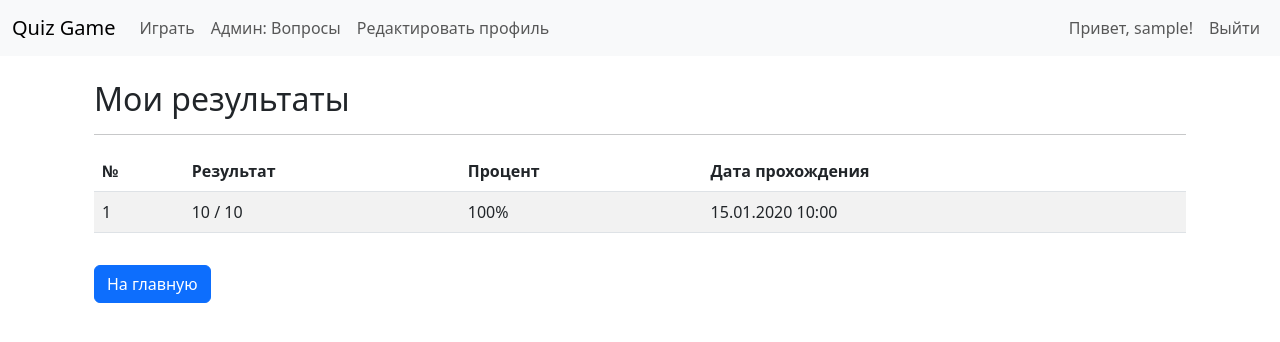
After one commit to bekrahoon/Quiz, a Django app: page /results/ in a window 1280 px wide. The commit adds this page. Shown: the top 342 px of the page. Run offline with Django 5.2, Linux system fonts and the light colour scheme; a user stored in the database is signed in; tables that the repository leaves empty hold one stand-in row (values such as "Sample post").

Commit message:
Add user results history feature
- Add result_list view and template to display user quiz history
- Add 'My Results' button on home page for authenticated users
- Update QuizResultView to save results to database
- Add result_list URL pattern
- Display results with score, percentage, and date in table format

```diff
--- a/quiz/urls.py
+++ b/quiz/urls.py
@@ -14,7 +14,7 @@ urlpatterns = [
     path('questions/create/', views.QuestionCreateView.as_view(), name='question_create'),
     path('questions/<int:pk>/update/', views.QuestionUpdateView.as_view(), name='question_update'),
     path('questions/<int:pk>/delete/', views.QuestionDeleteView.as_view(), name='question_delete'),
-        # Quiz URLs
+    path('results/', views.ResultListView.as_view(), name='result_list'),
     path('quiz/', views.QuizView.as_view(), name='quiz'),
     path('quiz/result/', views.QuizResultView.as_view(), name='quiz_result'),
 ]
--- a/quizapp/models.py
+++ b/quizapp/models.py
@@ -1,12 +1,24 @@
 from django.db import models
+from django.contrib.auth.models import User
+from datetime import datetime
+
 
 class Question(models.Model):
-    text = models.CharField(max_length=255)  # Текст вопроса
-    option1 = models.CharField(max_length=100)  # Вариант 1
-    option2 = models.CharField(max_length=100)  # Вариант 2
-    option3 = models.CharField(max_length=100)  # Вариант 3
-    option4 = models.CharField(max_length=100)  # Вариант 4
-    correct_option = models.IntegerField(choices=[(1, 'Option 1'), (2, 'Option 2'), (3, 'Option 3'), (4, 'Option 4')])  # Правильный вариант (1-4)
+    text = models.CharField(max_length=255)
+    option1 = models.CharField(max_length=100)
+    option2 = models.CharField(max_length=100)
+    option3 = models.CharField(max_length=100)
+    option4 = models.CharField(max_length=100)
+    correct_option = models.IntegerField(choices=[(1, 'Option 1'), (2, 'Option 2'), (3, 'Option 3'), (4, 'Option 4')])
 
     def __str__(self):
         return self.text
+
+class Result(models.Model):
+    user = models.ForeignKey(User, on_delete=models.CASCADE)
+    score = models.IntegerField()
+    total = models.IntegerField()
+    date = models.DateTimeField(default=datetime.now)
+
+    def __str__(self):
+        return f"{self.user.username} - {self.score}/{self.total} on {self.date}"
--- a/quizapp/templates/home.html
+++ b/quizapp/templates/home.html
@@ -1,5 +1,4 @@
 {% extends 'base.html' %}
-
 {% block content %}
 <div class="jumbotron text-center">
     <h1 class="display-4">Добро пожаловать в Quiz Game!</h1>
@@ -7,6 +6,11 @@
     <hr class="my-4">
     <p>Выберите раздел:</p>
     <a class="btn btn-primary btn-lg" href="{% url 'quiz' %}" role="button">Начать игру</a>
+    {% if user.is_authenticated %}
+    <a class="btn btn-info btn-lg" href="{% url 'result_list' %}" role="button">Мои результаты</a>
+    {% endif %}
+    {% if user.is_superuser %}
     <a class="btn btn-secondary btn-lg" href="{% url 'question_list' %}" role="button">Управление вопросами</a>
+    {% endif %}
 </div>
 {% endblock %}
--- /dev/null
+++ b/quizapp/templates/result_list.html
@@ -0,0 +1,36 @@
+{% extends 'base.html' %}
+{% block content %}
+<div class="container mt-4">
+    <h2>Мои результаты</h2>
+    <hr>
+    {% if results %}
+    <table class="table table-striped">
+        <thead>
+            <tr>
+                <th>№</th>
+                <th>Результат</th>
+                <th>Процент</th>
+                <th>Дата прохождения</th>
+            </tr>
+        </thead>
+        <tbody>
+            {% for result in results %}
+            <tr>
+                <td>{{ forloop.counter }}</td>
+                <td>{{ result.score }} / {{ result.total }}</td>
+                <td>
+                    {% widthratio result.score result.total 100 %}%
+                </td>
+                <td>{{ result.date|date:"d.m.Y H:i" }}</td>
+            </tr>
+            {% endfor %}
+        </tbody>
+    </table>
+    {% else %}
+    <div class="alert alert-info">
+        <p>У вас пока нет результатов. <a href="{% url 'quiz' %}">Пройдите викторину</a> прямо сейчас!</p>
+    </div>
+    {% endif %}
+    <a href="{% url 'home' %}" class="btn btn-primary mt-3">На главную</a>
+</div>
+{% endblock %}
--- a/quizapp/views.py
+++ b/quizapp/views.py
@@ -1,15 +1,12 @@
 from django.shortcuts import render, get_object_or_404, redirect
 from django.views import View
-from .models import Question
+from .models import Question, Result
 from .forms import QuestionForm, ProfileForm
 from django.contrib.auth.mixins import LoginRequiredMixin, UserPassesTestMixin
 from django.contrib.auth.forms import UserCreationForm
 from django.urls import reverse_lazy
 from django.views.generic.edit import FormView
 from django.contrib.auth import authenticate, login, logout
-from django.contrib.auth.models import User
-from django import forms
-
 
 
 class CustomLoginView(View):
@@ -112,6 +109,14 @@ class QuizResultView(View):
             if selected and int(selected) == question.correct_option:
                 score += 1
         total = questions.count()
+
+        if request.user.is_authenticated:
+            Result.objects.create(
+                user=request.user,
+                score=score,
+                total=total
+            )
+
         return render(request, 'result.html', {'score': score, 'total': total})
 
 class ProfileUpdateView(LoginRequiredMixin, View):
@@ -125,3 +130,8 @@ class ProfileUpdateView(LoginRequiredMixin, View):
             form.save()
             return redirect('home')
         return render(request, 'profile_form.html', {'form': form})
+
+class ResultListView(LoginRequiredMixin, View):
+    def get(self, request):
+        results = Result.objects.filter(user=request.user).order_by('-date')
+        return render(request, 'result_list.html', {'results': results})
```
Also changed, not shown: quizapp/migrations/0002_result.py (added).
